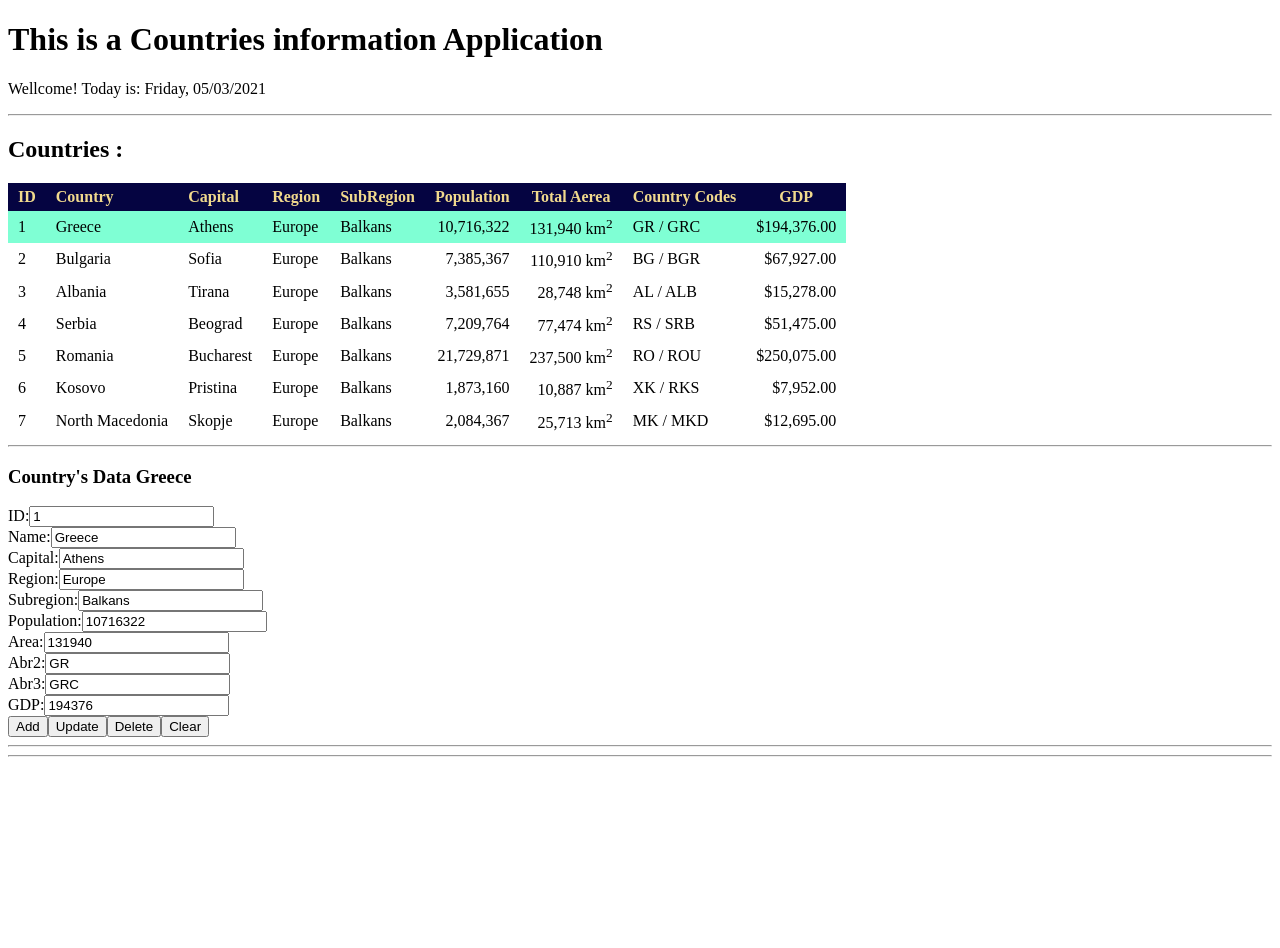
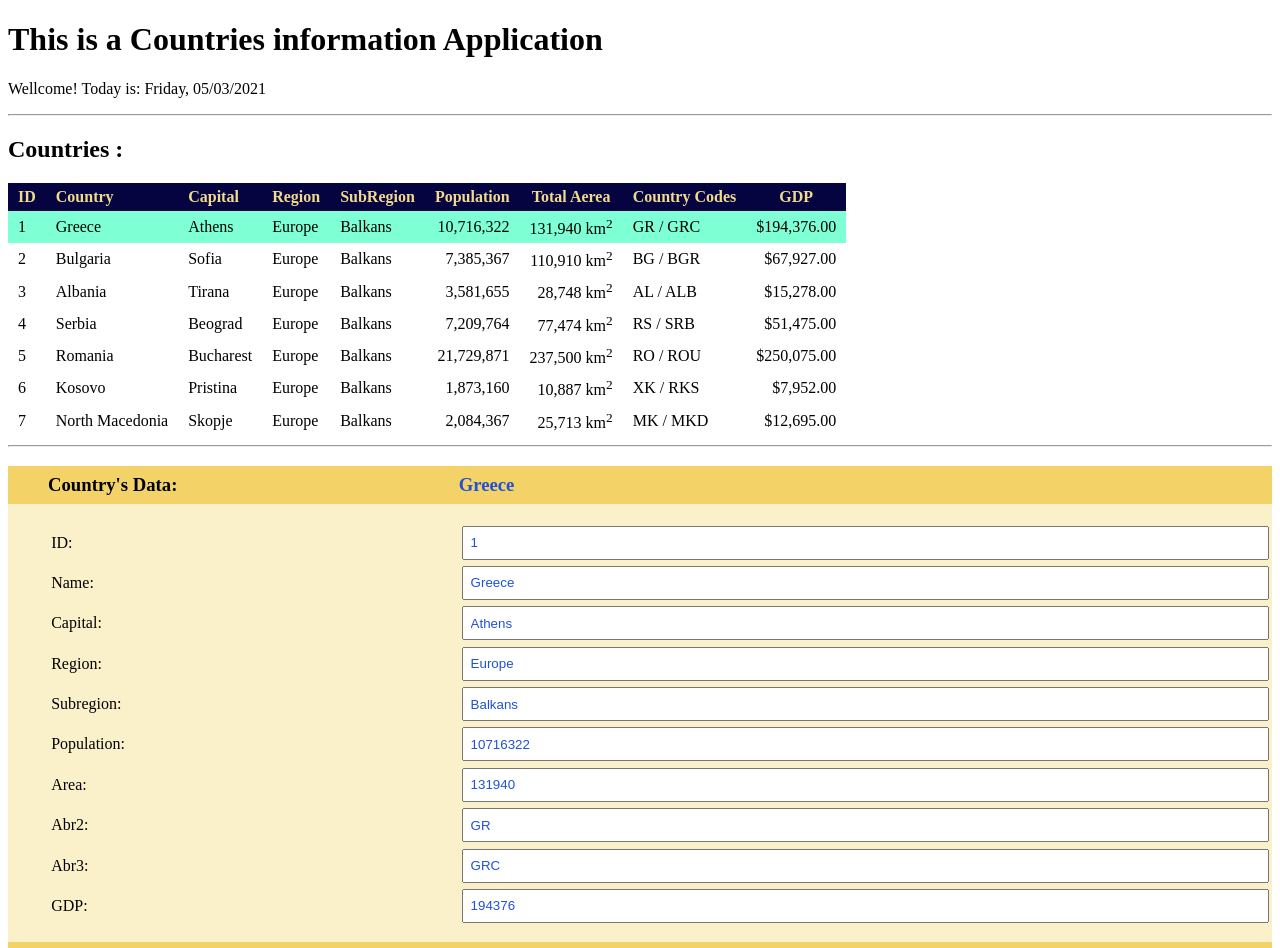
Before and after one commit to zzpzaf/angular_countries01, an Angular app: page / in a window 1280 px wide. Shown: the top 948 px of the page. Before the commit the page ends 800 px from the top, so only its background shows below. Built offline with nearby package versions, Linux system fonts and the light colour scheme.

Commit message:
250306-04_Final_Form_UI_CSS_changes

```diff
--- a/src/app/countries-table/countries-table.component.ts
+++ b/src/app/countries-table/countries-table.component.ts
@@ -85,6 +85,8 @@ my_countries: Country[] = [];
     if (i != -1) {
       console.log(i);
       this.my_countries.splice(i, 1);
+      //After the deletion, make again the 0-index country - the current country
+      this.my_country = this.my_countries[0];
     }
 
   }
--- a/src/app/country-crud/country-crud.component.css
+++ b/src/app/country-crud/country-crud.component.css
@@ -0,0 +1,67 @@
+
+  .form-wrapper {
+    background-color: rgb(250, 241, 203);
+    list-style-type: none;
+    padding: 0;
+    border-radius: 3px;
+  }
+
+  .header-row {
+    display: flex;
+    background-color: rgb(243, 210, 103);
+    padding-left: 40px;
+    padding-right: 40px;
+    padding-top: .5rem;
+    padding-bottom: .5rem;
+  }
+
+  .header-row #item1{
+    flex: 1
+  }
+
+  .header-row #item2{
+    padding-left: 1.5rem;
+    color: rgb(33, 81, 214);
+    flex: 2
+  }
+
+  .form-row {
+    display: flex;
+    justify-content: flex-end;
+    padding: .2em;
+  }
+  .form-row > label {
+    padding: .5em 1em .5em 0;
+    flex: 1;
+  }
+  .form-row > input {
+    flex: 2;
+    color: rgb(33, 81, 214);
+  }
+  .form-row > input,
+  .form-row > button {
+    padding: .5em;
+  }
+  .buttons-nav {
+    display: flex;
+    justify-content: space-between;
+
+    background-color: rgb(243, 210, 103);
+    padding-left: 2rem;
+    padding-right: 2rem;
+    padding-top: .5rem;
+    padding-bottom: .5rem;
+  }
+  .navitem {
+     padding: .5em;
+     display: inline-block;
+     width: 70px;
+     height: 30px;
+     text-align: center;
+     border: gray;
+     border-radius: .32rem;
+     background-color: #050441;
+     color: #f1da8d;
+     cursor: pointer;
+     font-weight: bold;
+  }
--- a/src/app/country-crud/country-crud.component.html
+++ b/src/app/country-crud/country-crud.component.html
@@ -1,61 +1,74 @@
 <!-- <p>country-crud works!</p> -->
 
-<form >
-    <h3 >Country's Data {{nc_country.name}}</h3>
+<form class="form-wrapper">
 
-    <div class="field">
+
+    <h3 class = "header-row">
+        <div id="item1"> Country's Data:</div>
+        <div id="item2"> {{nc_country.name}} </div>
+
+    </h3>
+
+
+    <ul>
+
+        <li class="form-row">
             <label for="cid">ID:</label>
             <input name="cid" type = "number" id="cid" value = {{nc_country.id}} #newcid>
-    </div>
+        </li>
 
-    <div class="field">
+        <li class="form-row">
             <label for="cname">Name:</label>
             <input name="cname" id="cname"  value = {{nc_country.name}} #newcname>
-    </div>
+        </li>
 
-    <div class="field">
+        <li class="form-row">
             <label for="ccapital">Capital:</label>
             <input name="ccapital" id="ccapital"  value = {{nc_country.capital}}  #newccapital>
-    </div>
+        </li>
 
-    <div class="field">
+        <li class="form-row">
             <label for="cregion">Region:</label>
-        <input name="cregion" id="cregion"  value = {{nc_country.region}} #newcregion>
-    </div>
+            <input name="cregion" type = "text" id="cregion"  value = {{nc_country.region}} #newcregion>
+        </li>
 
-    <div class="field">
+        <li class="form-row">
             <label for="csubregion">Subregion:</label>
-        <input name="csubregion" id="csubregion"  value = {{nc_country.subregion}} #newcsubregion>
-    </div>
+            <input name="csubregion" type = "text" id="csubregion"  value = {{nc_country.subregion}} #newcsubregion>
+        </li>
 
 
-    <div class="field">
+        <li class="form-row">
             <label for="cpopulation">Population:</label>
             <input name="cpopulation" type = "number" id="cpopulation"  value = {{nc_country.population}} #newcpopulation>
-    </div>
+        </li>
 
-    <div class="field">
+        <li class="form-row">
             <label for="carea">Area:</label>
             <input name="carea" type = "number" id="carea"  value = {{nc_country.area}} #newcarea>
-    </div>
+        </li>
 
-    <div class="field">
+        <li class="form-row">
             <label for="calpha2code">Abr2:</label>
             <input name="calpha2code" id="calpha2code"  value = {{nc_country.alpha2code}} #newcalpha2code>
-    </div>
+        </li>
 
-    <div class="field">
+        <li class="form-row">
             <label for="calpha3code">Abr3:</label>
             <input name="calpha3code" id="calpha3code"  value = {{nc_country.alpha3code}} #newcalpha3code>
-    </div>
+        </li>
 
-    <div class="field">
+        <li class="form-row">
             <label for="cgdp">GDP:</label>
             <input name="cgdp" type = "number" id="cgdp"  value = {{nc_country.gdp}} #newcgdp>
-    </div>
+        </li>
 
+    </ul>
 
-    <button (click)="addRecord(
+    <div class = "buttons-nav">
+
+        <button class="navitem"
+        (click)="addRecord(
                         newcid,
                         newcname,
                         newccapital,
@@ -70,7 +83,8 @@
         Add
         </button>
 
-    <button (click)="updRecord(
+        <button class="navitem"
+        (click)="updRecord(
                         newcid,
                         newcname,
                         newccapital,
@@ -85,10 +99,15 @@
         Update
         </button>
 
-    <button (click)="delRecord(newcid)">
+        <button class="navitem"
+        (click)="delRecord(newcid)">
         Delete
         </button>
 
-    <input type="reset" value="Clear">
+
+
+        <input class="navitem" type="reset" value="Reset">
+
+    </div>
 
   </form>
--- a/src/app/country-crud/country-crud.component.ts
+++ b/src/app/country-crud/country-crud.component.ts
@@ -1,5 +1,7 @@
+
 import { Component, OnInit, Input, Output, EventEmitter } from '@angular/core';
 import { Country } from '../dataclasses/country';
+
 
 @Component({
   selector: 'app-country-crud',
@@ -15,6 +17,7 @@ export class CountryCrudComponent implements OnInit {
   @Output() emitAddCountry: EventEmitter<Country> =   new EventEmitter<Country>();
   @Output() emitUpdCountry: EventEmitter<Country> =   new EventEmitter<Country>();
   @Output() emitDelCountry: EventEmitter<number> =   new EventEmitter<number>();
+
 
 
   constructor() { }
@@ -109,4 +112,5 @@ export class CountryCrudComponent implements OnInit {
     return false;
   }
 
+
 }
```
Lines whose indentation alone changed are shown as unchanged.
